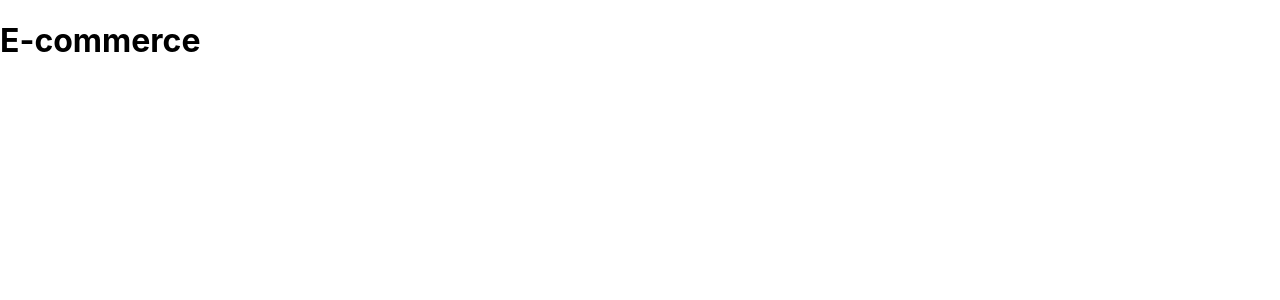
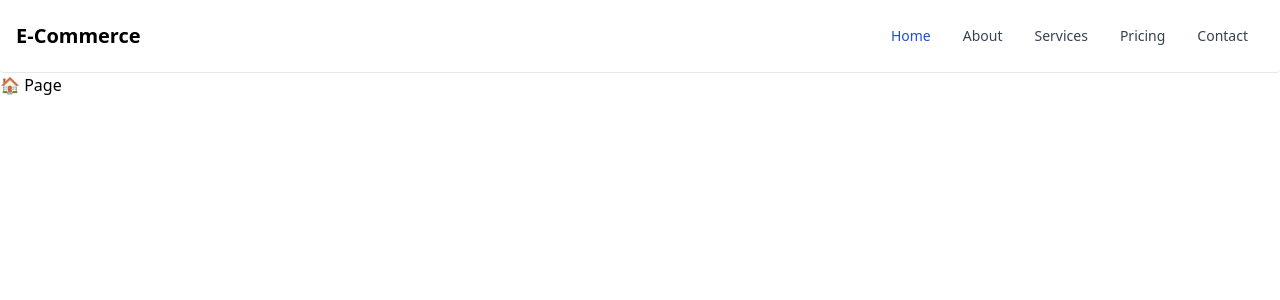
Before and after one commit to Vikas-jangid/e-commerce, a React (Create React App) app in the folder client/: page / in a window 1280 px wide. Shown: the top 300 px of the page. Built offline with nearby package versions, Linux system fonts and the light colour scheme.

Commit message:
configured tailwind css added navbar and setup routing for the components

```diff
--- a/client/package.json
+++ b/client/package.json
@@ -8,6 +8,7 @@
     "@testing-library/user-event": "^13.5.0",
     "react": "^18.2.0",
     "react-dom": "^18.2.0",
+    "react-router-dom": "^6.4.2",
     "react-scripts": "5.0.1",
     "web-vitals": "^2.1.4"
   },
@@ -34,5 +35,10 @@
       "last 1 firefox version",
       "last 1 safari version"
     ]
+  },
+  "devDependencies": {
+    "autoprefixer": "^10.4.12",
+    "postcss": "^8.4.18",
+    "tailwindcss": "^3.2.0"
   }
 }
--- /dev/null
+++ b/client/postcss.config.js
@@ -0,0 +1,6 @@
+module.exports = {
+  plugins: {
+    tailwindcss: {},
+    autoprefixer: {},
+  },
+}
--- a/client/src/App.js
+++ b/client/src/App.js
@@ -1,12 +1,21 @@
-import './App.css';
+import React from "react";
+import { BrowserRouter, Routes, Route, Navigate} from "react-router-dom";
+import './index.css';
+import Navbar from "./components/navbar";
+import Home from "./components/home";
+import NotFound from "./components/notFound";
 
 function App() {
   return (
-    <div className="App">
-      <header className="App-header">
-        <h1>E-commerce</h1>
-      </header>
-    </div>
+    <BrowserRouter>
+    <Navbar/>
+    <Routes>
+        <Route path="/" element={<Home />} />
+        <Route path="/404" element={<NotFound />} />
+        <Route path="*" element={<Navigate replace to="/404" />} />
+      </Routes>
+    </BrowserRouter>
+
   );
 }
 
--- /dev/null
+++ b/client/src/components/home.jsx
@@ -0,0 +1,7 @@
+import React from "react";
+
+function Home() {
+    return <div className="page">🏠 Page</div>;
+}
+
+export default Home;
--- /dev/null
+++ b/client/src/components/navbar.jsx
@@ -0,0 +1,40 @@
+import React from "react";
+
+function Navbar() {
+    return (
+        <div>
+            <nav class="bg-white border-b border-gray-200 px-2 sm:px-4 py-2.5 rounded dark:bg-gray-900">
+                <div class="container flex flex-wrap justify-between items-center mx-auto">
+                <a href="#" class="flex items-center">
+                    <span class="self-center text-xl font-semibold whitespace-nowrap dark:text-white">E-Commerce</span>
+                </a>
+                <button data-collapse-toggle="navbar-default" type="button" class="inline-flex items-center p-2 ml-3 text-sm text-gray-500 rounded-lg md:hidden hover:bg-gray-100 focus:outline-none focus:ring-2 focus:ring-gray-200 dark:text-gray-400 dark:hover:bg-gray-700 dark:focus:ring-gray-600" aria-controls="navbar-default" aria-expanded="false">
+                    <span class="sr-only">Open main menu</span>
+                    <svg class="w-6 h-6" aria-hidden="true" fill="currentColor" viewBox="0 0 20 20" xmlns="http://www.w3.org/2000/svg"><path fill-rule="evenodd" d="M3 5a1 1 0 011-1h12a1 1 0 110 2H4a1 1 0 01-1-1zM3 10a1 1 0 011-1h12a1 1 0 110 2H4a1 1 0 01-1-1zM3 15a1 1 0 011-1h12a1 1 0 110 2H4a1 1 0 01-1-1z" clip-rule="evenodd"></path></svg>
+                </button>
+                <div class="hidden w-full md:block md:w-auto" id="navbar-default">
+                    <ul class="flex flex-col p-4 mt-4 bg-gray-50 rounded-lg border border-gray-100 md:flex-row md:space-x-8 md:mt-0 md:text-sm md:font-medium md:border-0 md:bg-white dark:bg-gray-800 md:dark:bg-gray-900 dark:border-gray-700">
+                    <li>
+                        <a href="#" class="block py-2 pr-4 pl-3 text-white bg-blue-700 rounded md:bg-transparent md:text-blue-700 md:p-0 dark:text-white" aria-current="page">Home</a>
+                    </li>
+                    <li>
+                        <a href="#" class="block py-2 pr-4 pl-3 text-gray-700 rounded hover:bg-gray-100 md:hover:bg-transparent md:border-0 md:hover:text-blue-700 md:p-0 dark:text-gray-400 md:dark:hover:text-white dark:hover:bg-gray-700 dark:hover:text-white md:dark:hover:bg-transparent">About</a>
+                    </li>
+                    <li>
+                        <a href="#" class="block py-2 pr-4 pl-3 text-gray-700 rounded hover:bg-gray-100 md:hover:bg-transparent md:border-0 md:hover:text-blue-700 md:p-0 dark:text-gray-400 md:dark:hover:text-white dark:hover:bg-gray-700 dark:hover:text-white md:dark:hover:bg-transparent">Services</a>
+                    </li>
+                    <li>
+                        <a href="#" class="block py-2 pr-4 pl-3 text-gray-700 rounded hover:bg-gray-100 md:hover:bg-transparent md:border-0 md:hover:text-blue-700 md:p-0 dark:text-gray-400 md:dark:hover:text-white dark:hover:bg-gray-700 dark:hover:text-white md:dark:hover:bg-transparent">Pricing</a>
+                    </li>
+                    <li>
+                        <a href="#" class="block py-2 pr-4 pl-3 text-gray-700 rounded hover:bg-gray-100 md:hover:bg-transparent md:border-0 md:hover:text-blue-700 md:p-0 dark:text-gray-400 md:dark:hover:text-white dark:hover:bg-gray-700 dark:hover:text-white md:dark:hover:bg-transparent">Contact</a>
+                    </li>
+                    </ul>
+                </div>
+                </div>
+            </nav>
+        </div>
+    )
+}
+
+export default Navbar;
--- /dev/null
+++ b/client/src/components/notFound.jsx
@@ -0,0 +1,9 @@
+import React from "react";
+
+function NotFound(){
+    return(
+        <h1>Page Note FOund</h1>
+    )
+}
+
+export default NotFound;
--- a/client/src/index.css
+++ b/client/src/index.css
@@ -1,13 +1,3 @@
-body {
-  margin: 0;
-  font-family: -apple-system, BlinkMacSystemFont, 'Segoe UI', 'Roboto', 'Oxygen',
-    'Ubuntu', 'Cantarell', 'Fira Sans', 'Droid Sans', 'Helvetica Neue',
-    sans-serif;
-  -webkit-font-smoothing: antialiased;
-  -moz-osx-font-smoothing: grayscale;
-}
-
-code {
-  font-family: source-code-pro, Menlo, Monaco, Consolas, 'Courier New',
-    monospace;
-}
+@tailwind base;
+@tailwind components;
+@tailwind utilities;
--- /dev/null
+++ b/client/tailwind.config.js
@@ -0,0 +1,10 @@
+/** @type {import('tailwindcss').Config} */
+module.exports = {
+  content: [
+    "./src/**/*.{js,jsx,ts,tsx}",
+  ],
+  theme: {
+    extend: {},
+  },
+  plugins: [],
+}
```
Also changed, not shown: 1 other file (tests, documents, lock files or other folders).
